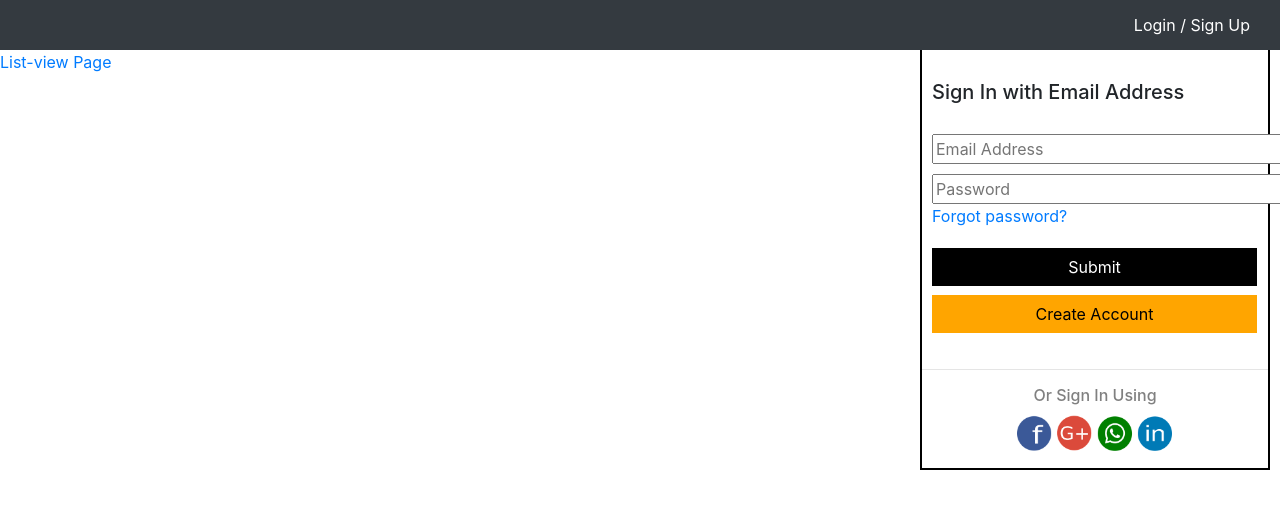
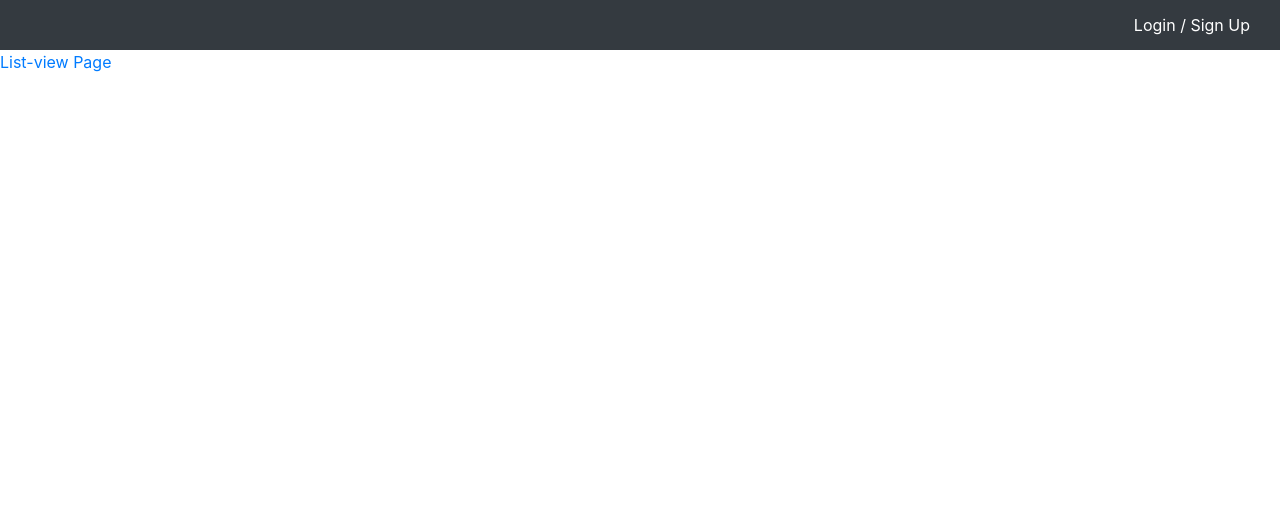
Before and after one commit to jasky-git/get-lucky, a PHP site: page /home.php in a window 1280 px wide. Shown: the top 509 px of the page. Run offline with PHP 8.4, Linux system fonts and the light colour scheme.

Commit message:
Update home.php
Update login-form

```diff
--- a/home.php
+++ b/home.php
@@ -25,6 +25,7 @@
         border-right:2px solid black;
         height:420px;
         width:350px;
+        visibility:hidden;
       }
       input {
         margin-left:10px;
```
